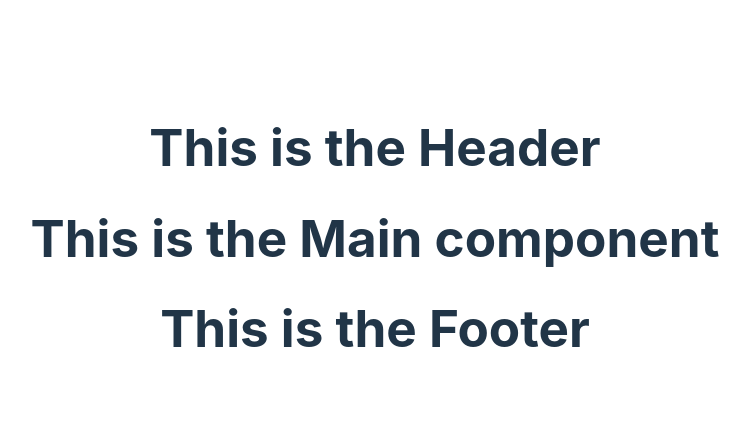
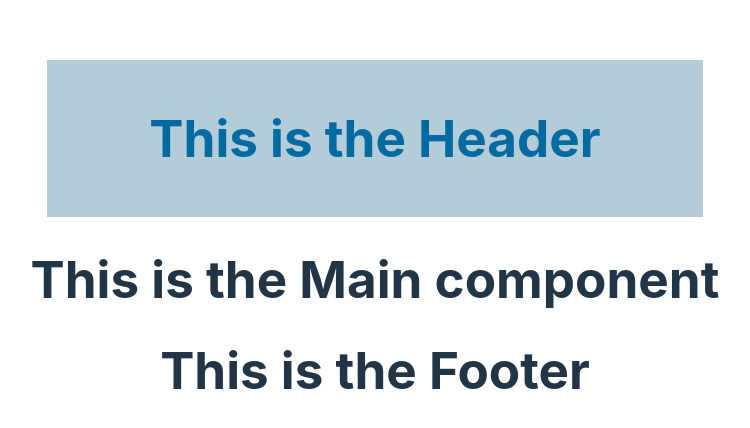
Before and after one commit to Priscila-Borges/popcorn-time, a React (Vite) app: page / in a window 1280 px wide. Shown: the part 162-590 px from the top of the page, without its empty margins (265-1015 px from the left). Built offline with nearby package versions, Linux system fonts and the light colour scheme.

Commit message:
add Header css

```diff
--- /dev/null
+++ b/src/components/Header.css
@@ -0,0 +1,8 @@
+.Header {
+    background-color: rgb(179, 204, 216);
+    padding: 1rem;
+    margin: 1rem;
+}
+.Header h1 {
+    color: rgb(0, 107, 161);
+}
--- a/src/components/Header.jsx
+++ b/src/components/Header.jsx
@@ -1,6 +1,8 @@
+import "./Header.css"
+
 function Header() {
   return (
-    <header>
+    <header className="Header">
       <h1>This is the Header</h1>
     </header>
   )
```
